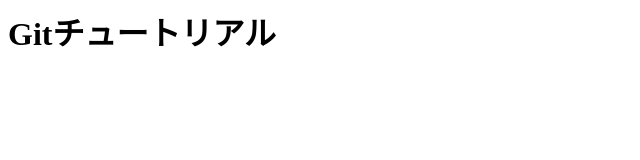
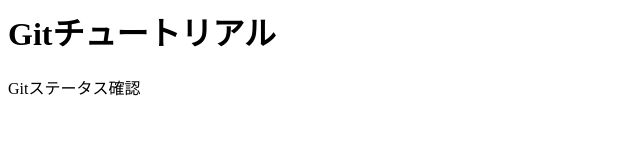
Before and after one commit to ikedaryouto/git_tutorial, a plain HTML site: page index.html in a window 1280 px wide. Shown: the whole page, without its empty margins (0-640 px from the left). Drawn offline with Linux system fonts and the light colour scheme.

Commit message:
git statusコマンドを追記

```diff
--- a/index.html
+++ b/index.html
@@ -1 +1,2 @@
 <h1>Gitチュートリアル</h1>
+<p>Gitステータス確認</p>
```
